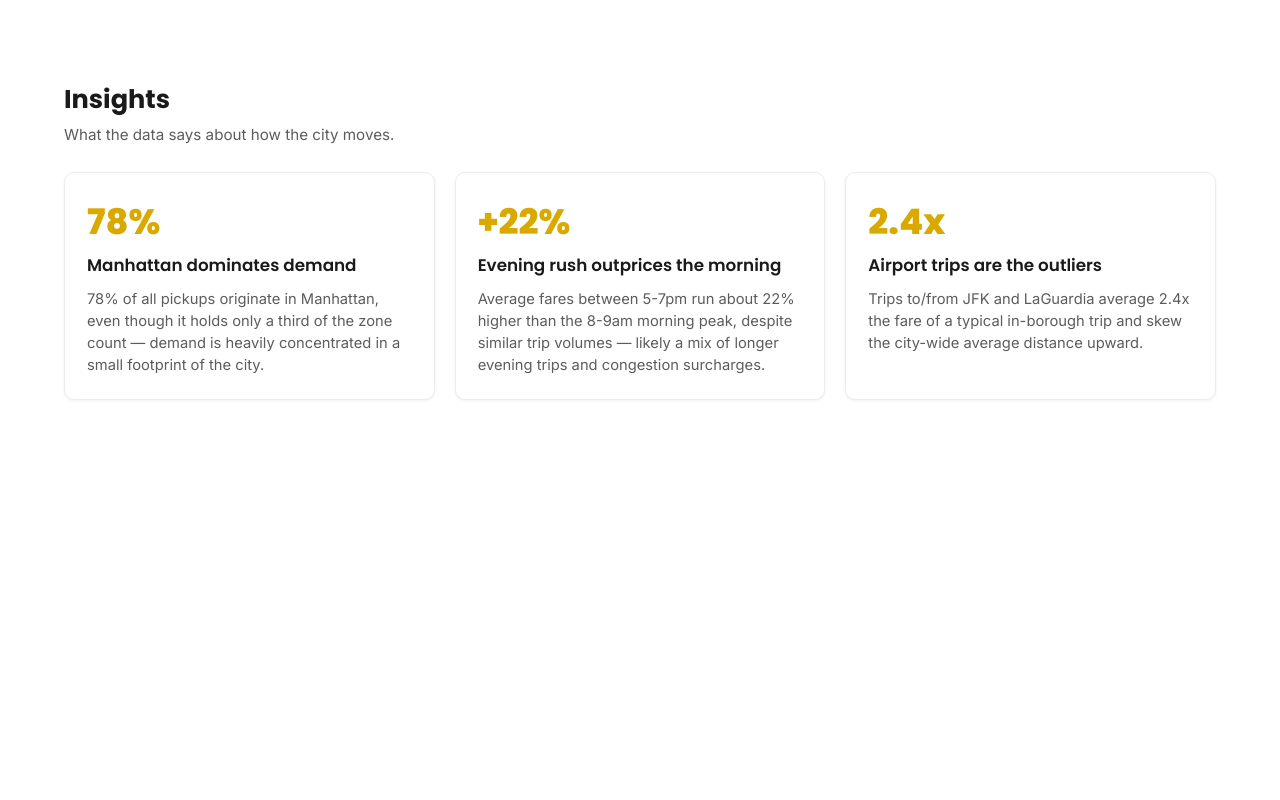
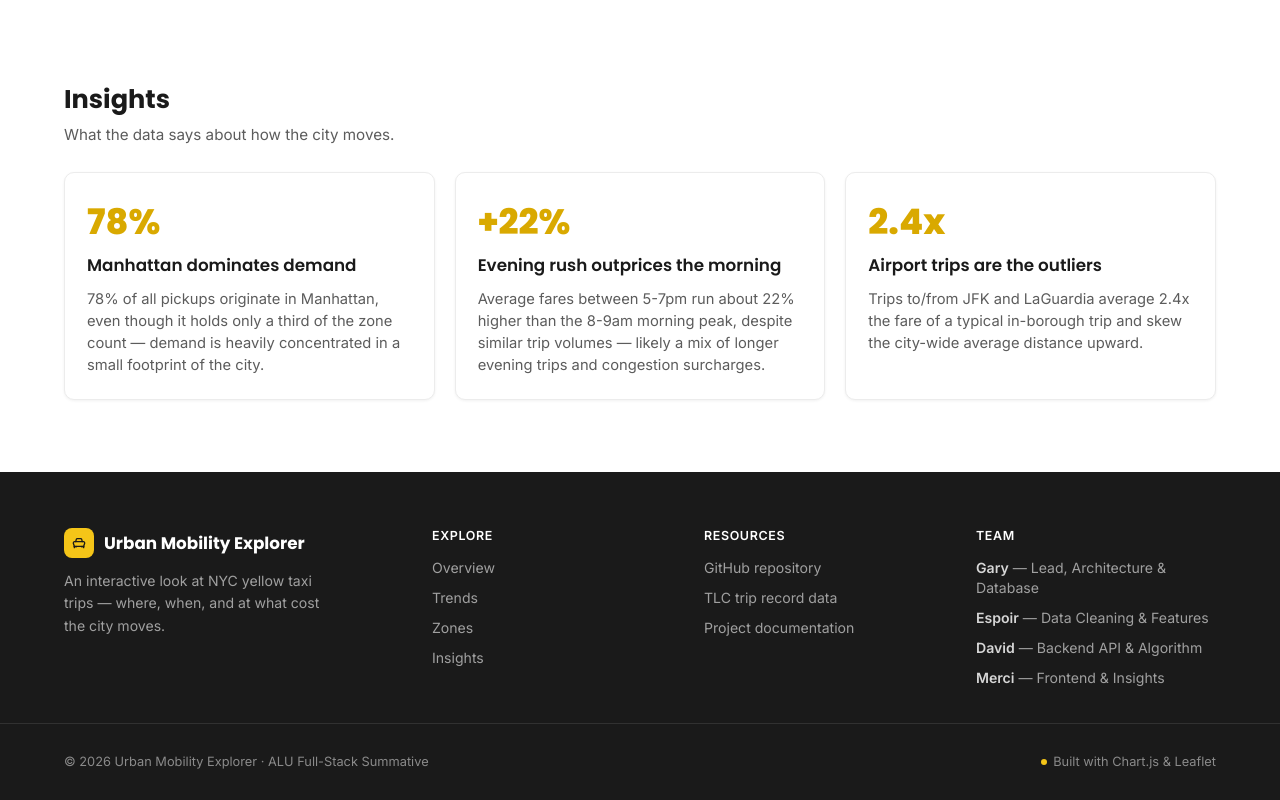
Before and after one commit to garymurasira/urban-mobility-explorer, a plain HTML site: page frontend/index.html in a window 1280 px wide. Shown: the part 2296-3096 px from the top of the page. Before the commit the page ends 2744 px from the top, so only its background shows below. Drawn offline with nearby package versions, Linux system fonts and the light colour scheme.

Commit message:
feat(frontend): add footer section with styles and content

```diff
--- /dev/null
+++ b/frontend/css/footer.css
@@ -0,0 +1,131 @@
+.footer {
+  background: var(--color-text);
+  color: #D6D6D6;
+  margin-top: 24px;
+}
+
+.footer__top {
+  max-width: 1200px;
+  margin: 0 auto;
+  padding: 56px 24px 36px;
+  display: grid;
+  grid-template-columns: 1.4fr 1fr 1fr 1fr;
+  gap: 32px;
+}
+
+.footer__brand {
+  display: flex;
+  align-items: center;
+  gap: 10px;
+  font-family: var(--font-heading);
+  font-weight: 700;
+  font-size: 1.05rem;
+  color: #FFFFFF;
+  margin: 0 0 12px;
+}
+
+.footer__brand-icon {
+  display: flex;
+  align-items: center;
+  justify-content: center;
+  width: 30px;
+  height: 30px;
+  border-radius: 8px;
+  background: var(--color-yellow);
+  color: var(--color-text);
+  flex-shrink: 0;
+}
+
+.footer__tagline {
+  font-size: 0.88rem;
+  line-height: 1.6;
+  color: #A0A0A0;
+  margin: 0;
+  max-width: 280px;
+}
+
+.footer__heading {
+  font-size: 0.78rem;
+  font-weight: 700;
+  text-transform: uppercase;
+  letter-spacing: 0.05em;
+  color: #FFFFFF;
+  margin: 0 0 14px;
+}
+
+.footer__list {
+  list-style: none;
+  margin: 0;
+  padding: 0;
+  display: flex;
+  flex-direction: column;
+  gap: 10px;
+}
+
+.footer__list a {
+  color: #A0A0A0;
+  text-decoration: none;
+  font-size: 0.88rem;
+  transition: color 0.15s ease;
+}
+
+.footer__list a:hover {
+  color: var(--color-yellow);
+}
+
+.footer__list span {
+  font-size: 0.88rem;
+  color: #A0A0A0;
+}
+
+.footer__list span strong {
+  color: #D6D6D6;
+  font-weight: 600;
+}
+
+.footer__bottom {
+  border-top: 1px solid rgba(255, 255, 255, 0.1);
+}
+
+.footer__bottom-inner {
+  max-width: 1200px;
+  margin: 0 auto;
+  padding: 18px 24px;
+  display: flex;
+  flex-wrap: wrap;
+  align-items: center;
+  justify-content: space-between;
+  gap: 12px;
+  font-size: 0.8rem;
+  color: #8A8A8A;
+}
+
+.footer__badge {
+  display: inline-flex;
+  align-items: center;
+  gap: 6px;
+}
+
+.footer__badge-dot {
+  width: 6px;
+  height: 6px;
+  border-radius: 50%;
+  background: var(--color-yellow);
+}
+
+@media (max-width: 860px) {
+  .footer__top {
+    grid-template-columns: repeat(2, 1fr);
+  }
+}
+
+@media (max-width: 540px) {
+  .footer__top {
+    grid-template-columns: 1fr;
+  }
+
+  .footer__bottom-inner {
+    flex-direction: column;
+    align-items: flex-start;
+  }
+}
--- a/frontend/index.html
+++ b/frontend/index.html
@@ -16,6 +16,7 @@
   <link rel="stylesheet" href="css/trends.css">
   <link rel="stylesheet" href="css/zones.css">
   <link rel="stylesheet" href="css/insights.css">
+  <link rel="stylesheet" href="css/footer.css">
   <link rel="stylesheet" href="https://unpkg.com/leaflet@1.9.4/dist/leaflet.css">
 </head>
 <body>
@@ -157,6 +158,68 @@
     </section>
   </main>
 
+  <footer class="footer">
+    <div class="footer__top">
+      <div>
+        <p class="footer__brand">
+          <span class="footer__brand-icon" aria-hidden="true">
+            <svg viewBox="0 0 24 24" width="16" height="16" fill="none" stroke="currentColor" stroke-width="2" stroke-linecap="round" stroke-linejoin="round">
+              <path d="M5 17h14l1.4-4.2a2 2 0 0 0-1.9-2.8H5.5a2 2 0 0 0-1.9 2.8L5 17Z"/>
+              <path d="M5 17v2"/>
+              <path d="M19 17v2"/>
+              <path d="M7 10l1-3.5A1.5 1.5 0 0 1 9.4 5.5h5.2A1.5 1.5 0 0 1 16 6.5L17 10"/>
+              <circle cx="7.5" cy="17.5" r="1.3" fill="currentColor" stroke="none"/>
+              <circle cx="16.5" cy="17.5" r="1.3" fill="currentColor" stroke="none"/>
+            </svg>
+          </span>
+          Urban Mobility Explorer
+        </p>
+        <p class="footer__tagline">
+          An interactive look at NYC yellow taxi trips &mdash; where, when, and at what cost the city moves.
+        </p>
+      </div>
+
+      <div>
+        <p class="footer__heading">Explore</p>
+        <ul class="footer__list">
+          <li><a href="#overview">Overview</a></li>
+          <li><a href="#trends">Trends</a></li>
+          <li><a href="#zones">Zones</a></li>
+          <li><a href="#insights">Insights</a></li>
+        </ul>
+      </div>
+
+      <div>
+        <p class="footer__heading">Resources</p>
+        <ul class="footer__list">
+          <li><a href="https://github.com/garymurasira/urban-mobility-explorer" target="_blank" rel="noopener">GitHub repository</a></li>
+          <li><a href="https://www.nyc.gov/site/tlc/about/tlc-trip-record-data.page" target="_blank" rel="noopener">TLC trip record data</a></li>
+          <li><a href="https://github.com/garymurasira/urban-mobility-explorer/tree/main/docs" target="_blank" rel="noopener">Project documentation</a></li>
+        </ul>
+      </div>
+
+      <div>
+        <p class="footer__heading">Team</p>
+        <ul class="footer__list">
+          <li><span><strong>Gary</strong> &mdash; Lead, Architecture &amp; Database</span></li>
+          <li><span><strong>Espoir</strong> &mdash; Data Cleaning &amp; Features</span></li>
+          <li><span><strong>David</strong> &mdash; Backend API &amp; Algorithm</span></li>
+          <li><span><strong>Merci</strong> &mdash; Frontend &amp; Insights</span></li>
+        </ul>
+      </div>
+    </div>
+
+    <div class="footer__bottom">
+      <div class="footer__bottom-inner">
+        <p>&copy; 2026 Urban Mobility Explorer &middot; ALU Full-Stack Summative</p>
+        <span class="footer__badge">
+          <span class="footer__badge-dot" aria-hidden="true"></span>
+          Built with Chart.js &amp; Leaflet
+        </span>
+      </div>
+    </div>
+  </footer>
+
   <script src="https://cdn.jsdelivr.net/npm/chart.js@4.4.0/dist/chart.umd.min.js"></script>
   <script src="https://unpkg.com/leaflet@1.9.4/dist/leaflet.js"></script>
   <script src="js/navbar.js"></script>
```
